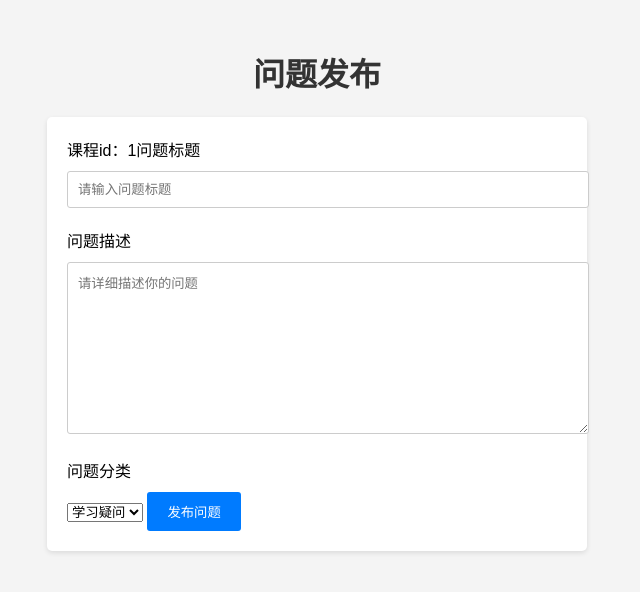
After one commit to Huamin-Wang/ITAS, a Flask app: page /course/quiz/1 in a window 1280 px wide. The commit adds this page. Shown: the top 592 px of the page, without its empty margins (323-963 px from the left). Run offline with Flask 3, Linux system fonts and the light colour scheme; a user stored in the database is signed in.

Commit message:
真的difficult

```diff
--- a/app.py
+++ b/app.py
@@ -209,6 +209,20 @@ def create_app():
         else:
             flash('您已登录！', 'success')
             return loginHandle()
+
+    @app.route('/course/quiz/<int:course_id>', methods=['GET', 'POST'])
+    def quiz(course_id):
+        if request.method == 'GET':
+            # 渲染小测页面模板
+            session["currentCourse"] = course_id
+            return render_template('qiu/quiz.html', title=course_id)
+        elif request.method == 'POST':
+            # 处理 POST 请求，假设这里接收一个名为 'answer' 的表单数据
+            answer = request.form.get('answer')
+            if answer:
+                return render_template('result.html', answer=answer)
+            else:
+                return "未接收到答案，请重新提交。"
 
 
     # 登录处理，包括浏览器中后退操作处理（将网页中显示的东西显示完全）
--- /dev/null
+++ b/templates/qiu/quiz.html
@@ -0,0 +1,87 @@
+<!DOCTYPE html>
+<html lang="zh-CN">
+
+<head>
+    <meta charset="UTF-8">
+    <meta name="viewport" content="width=device-width, initial-scale=1.0">
+    <title>问题发布页面</title>
+    <style>
+        body {
+            font-family: Arial, sans-serif;
+            background-color: #f4f4f4;
+            padding: 20px;
+        }
+
+        h1 {
+            color: #333;
+            text-align: center;
+        }
+
+        form {
+            background-color: #fff;
+            padding: 20px;
+            border-radius: 5px;
+            box-shadow: 0 2px 5px rgba(0, 0, 0, 0.1);
+            max-width: 500px;
+            margin: 0 auto;
+        }
+
+        label {
+            display: block;
+            margin-bottom: 10px;
+        }
+
+        input[type="text"],
+        textarea {
+            width: 100%;
+            padding: 10px;
+            margin-bottom: 20px;
+            border: 1px solid #ccc;
+            border-radius: 3px;
+        }
+
+        textarea {
+            resize: vertical;
+            min-height: 150px;
+        }
+
+        input[type="submit"] {
+            background-color: #007BFF;
+            color: #fff;
+            padding: 10px 20px;
+            border: none;
+            border-radius: 3px;
+            cursor: pointer;
+        }
+
+        input[type="submit"]:hover {
+            background-color: #0056b3;
+        }
+    </style>
+</head>
+
+<body>
+    <h1>问题发布</h1>
+    <form action="/stuedent/quiz" method="post">
+        <!-- 问题标题 -->
+        <label for="question_title">课程id：{{title}}问题标题</label>
+        <input type="text" id="question_title" name="question_title" placeholder="请输入问题标题" required>
+
+        <!-- 问题描述 -->
+        <label for="question_description">问题描述</label>
+        <textarea id="question_description" name="question_description" placeholder="请详细描述你的问题" required></textarea>
+
+        <!-- 问题分类（可根据实际需求添加更多分类选项） -->
+        <label for="question_category">问题分类</label>
+        <select id="question_category" name="question_category">
+            <option value="学习疑问">学习疑问</option>
+            <option value="技术问题">技术问题</option>
+            <option value="其他">其他</option>
+        </select>
+
+        <!-- 发布按钮 -->
+        <input type="submit" value="发布问题">
+    </form>
+</body>
+
+</html>
--- a/templates/wang/courseManager.html
+++ b/templates/wang/courseManager.html
@@ -207,7 +207,7 @@
         <div class="dashboard-card">
             <h3>发布抢答</h3>
             <p>课堂发布抢答</p>
-            <button onclick="location.href='/course/quiz'">进入抢答管理</button>
+            <button onclick="location.href='/course/quiz/{{ course.id }}'">进入抢答管理</button>
         </div>
         <div class="dashboard-card">
             <h3>作业管理</h3>
```
Also changed, not shown: instance/test1.db.
